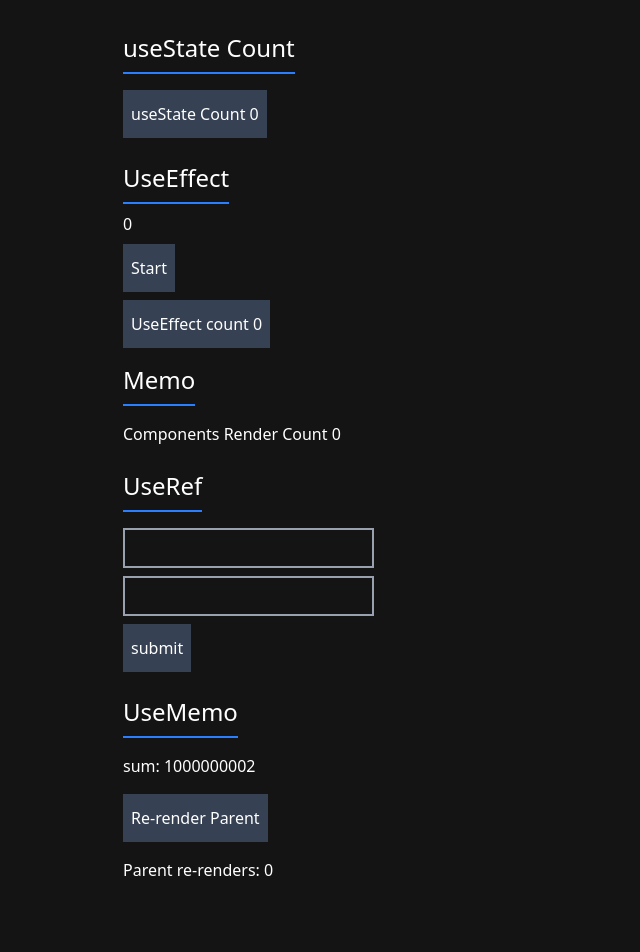
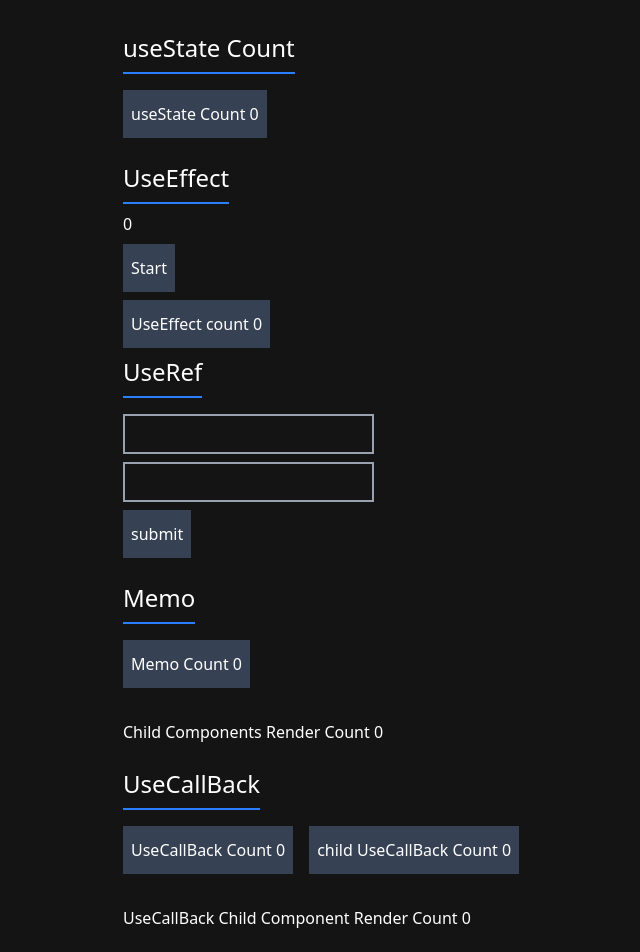
Before and after one commit to DevendraHolikar/react-practices, a React (Vite) app: page / in a window 1280 px wide. Shown: the top 952 px of the page, without its empty margins (5-645 px from the left). Before the commit the page ends 922 px from the top, so only its background shows below. Built offline with nearby package versions, Linux system fonts and the light colour scheme.

Commit message:
UseCallBack

```diff
--- a/src/components/Body.jsx
+++ b/src/components/Body.jsx
@@ -1,14 +1,18 @@
 import Count from "./Count"
 import UseEffect from "./UseEffect"
 import UseRef from "./UseRef"
+import MemoParent from "./MemoParent"
 import UseMemo from "./UseMemo"
+import UseCallBack from "./UseCallBack"
 const Body = () => {
   return (
     <div className="w-[80%] m-auto py-6">
         <Count></Count>
         <UseEffect></UseEffect>
         <UseRef></UseRef>
-        <UseMemo></UseMemo>
+        <MemoParent></MemoParent>
+        {/* <UseMemo></UseMemo> */}
+        <UseCallBack></UseCallBack>
     </div>
   )
 }
--- a/src/components/Memo.jsx
+++ b/src/components/Memo.jsx
@@ -3,14 +3,11 @@ import { memo } from "react";
 
 const Memo = () => {
 
-  console.log("---Memo Components---");
-
   const renderCount = useRef(0)
 
   return (
     <div>
-        <h1 className="w-fit text-2xl py-2 text-white border-b-2 border-blue-500">Memo</h1>
-        <div className="py-4 text-white">Components Render Count { renderCount.current++ }</div>
+        <div className="py-4 text-white">Child Components Render Count { renderCount.current++ }</div>
     </div>
   )
 }
--- /dev/null
+++ b/src/components/MemoParent.jsx
@@ -0,0 +1,18 @@
+import { useState } from "react";
+import Memo from "./Memo"
+const MemoParent = () => {
+    const [count, setCount] = useState(0)
+
+    console.log("---Memo Components---");
+
+  return (
+    <div>
+        <h1 className="w-fit text-2xl py-2 text-white border-b-2 border-blue-500">Memo</h1>
+         <button className="my-4 btn text-white px-2 py-3 bg-gray-700 cursor-pointer"
+        onClick={()=> setCount(count + 1)}>Memo Count {count}</button>
+        <Memo  ></Memo>
+    </div>
+  )
+}
+
+export default MemoParent
--- /dev/null
+++ b/src/components/UseCallBack.jsx
@@ -0,0 +1,37 @@
+import { useCallback, useState } from "react";
+import UseCallBackChild from "./UseCallBackChild";
+
+const UseCallBack = () => {
+  const [count, setCount] = useState(0);
+  const [childCount, setChildCount] = useState(0);
+
+  console.log("---UseCallBack Components---");
+
+  const childRun =  useCallback(()=>{
+
+  },[childCount])
+
+  return (
+    <div>
+      <h1 className="w-fit text-2xl py-2 text-white border-b-2 border-blue-500">
+        UseCallBack
+      </h1>
+      <button
+        className="my-4 btn text-white px-2 py-3 bg-gray-700 cursor-pointer"
+        onClick={() => setCount(count + 1)}
+      >
+        UseCallBack Count {count}
+      </button>
+
+      <button
+        className="my-4 ml-4 btn text-white px-2 py-3 bg-gray-700 cursor-pointer"
+        onClick={() => setChildCount(childCount + 1)}>
+       child UseCallBack Count {childCount}
+      </button>
+
+      <UseCallBackChild handle={childRun} childCount={childCount}></UseCallBackChild>
+    </div>
+  );
+};
+
+export default UseCallBack;
--- /dev/null
+++ b/src/components/UseCallBackChild.jsx
@@ -0,0 +1,15 @@
+import { useRef } from "react";
+import { memo } from "react";
+
+const UseCallBackChild = () => {
+
+  console.log("---UseCallBackChild Components---");
+  const renderCount = useRef(0)
+
+
+  return (
+    <p className="py-4 text-white">UseCallBack Child Component Render Count { renderCount.current++ }</p>
+  )
+}
+
+export default memo(UseCallBackChild)
--- a/src/components/UseEffect.jsx
+++ b/src/components/UseEffect.jsx
@@ -1,5 +1,4 @@
 import { useEffect, useState } from "react";
-import Memo from "./Memo";
 
 const UseEffect = () => {
   const [count, setCount] = useState(0);
@@ -68,7 +67,6 @@ const UseEffect = () => {
       >
         UseEffect count {count}
       </button>
-      <Memo></Memo>
     </div>
   );
 };
--- a/src/components/UseMemo.jsx
+++ b/src/components/UseMemo.jsx
@@ -31,8 +31,7 @@ const UseMemo = () => {
       <ExpensiveComponent />
       <button
         onClick={() => setCount(count + 1)}
-       className="w-fit text-white px-2 py-3 bg-gray-700 cursor-pointer"
-      >
+       className="w-fit text-white px-2 py-3 bg-gray-700 cursor-pointer">
         Re-render Parent
       </button>
       <p  className="py-4">Parent re-renders: {count}</p>
```
Also changed, not shown: 1 other file (tests, documents, lock files or other folders).
